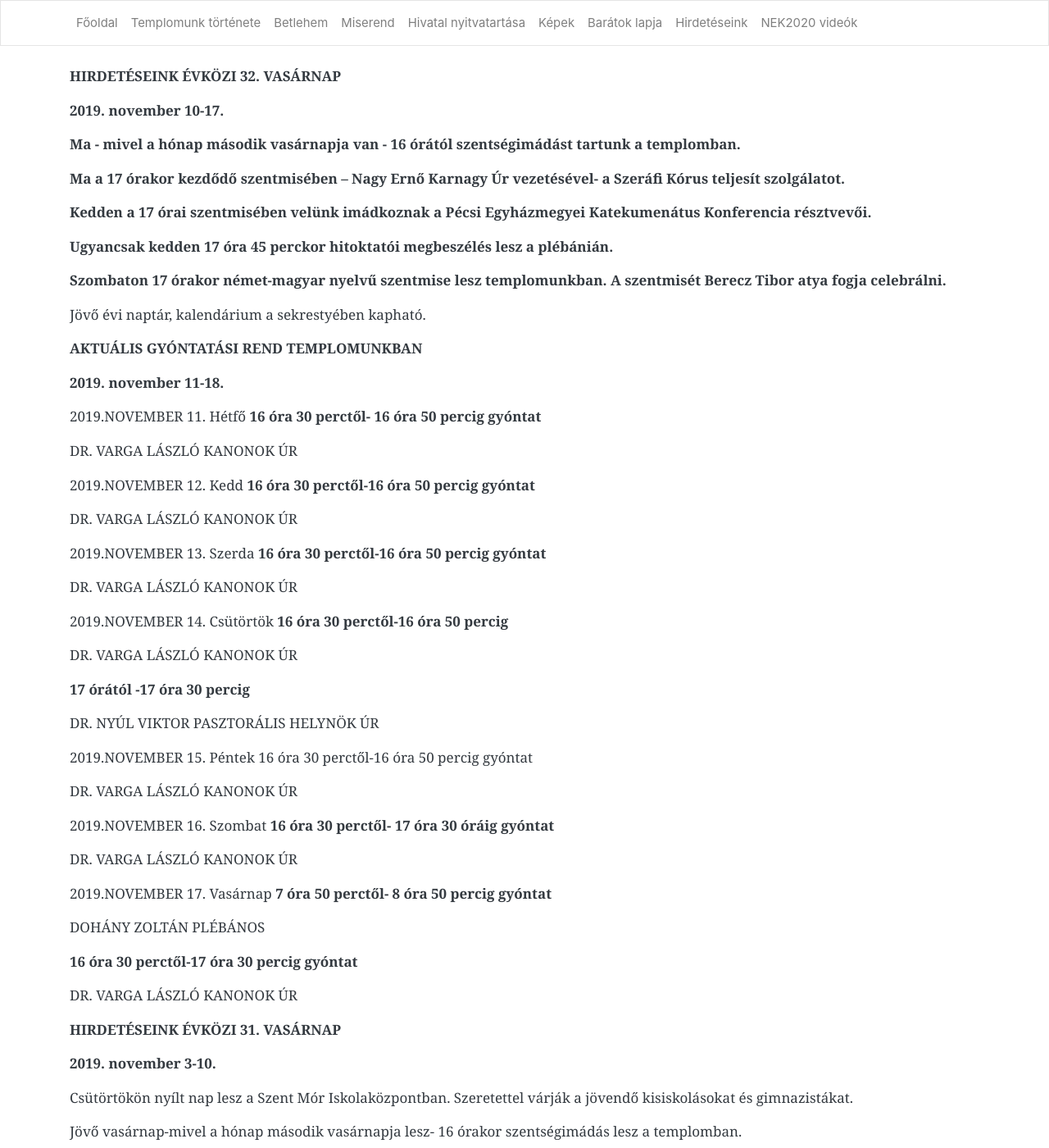
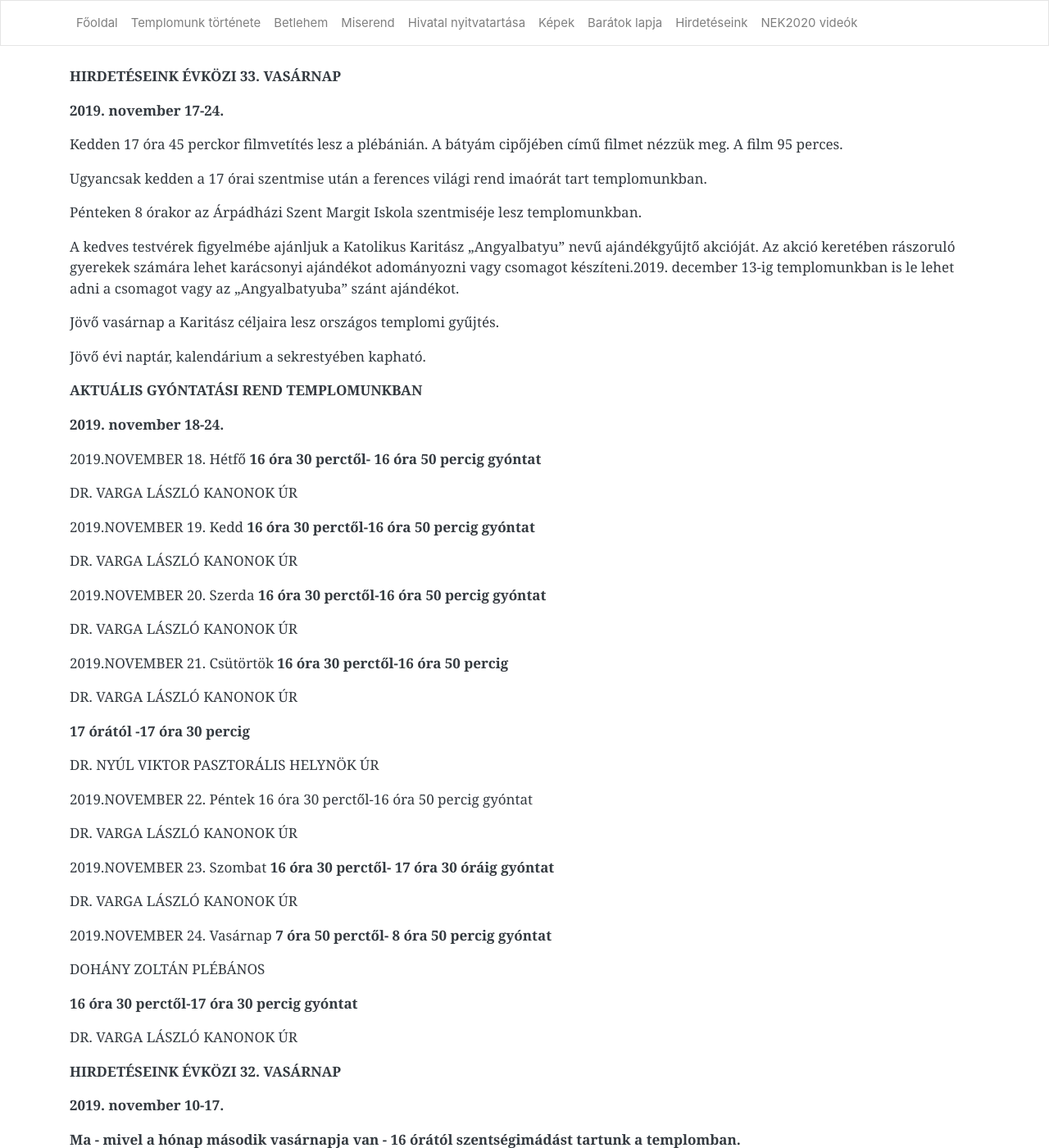
Before and after one commit to pecsi-ferences/pecsi-ferences.github.io, a Jekyll site: the page built from hirdeteseink.md, in a window 1280 px wide and 1400 px high. Shown: the whole window at 82% size. Built offline with Jekyll 4.4.1, drawn with Linux system fonts in a browser that asks for light colours; nearby versions of some CDN libraries.

Commit message:
Update from Forestry.io Zoltán Dohány updated hirdeteseink.md

```diff
--- a/hirdeteseink.md
+++ b/hirdeteseink.md
@@ -3,6 +3,62 @@ layout: default
 title: Hirdetéseink
 
 ---
+**HIRDETÉSEINK ÉVKÖZI 33. VASÁRNAP**
+
+**2019. november 17-24.**
+
+Kedden 17 óra 45 perckor filmvetítés lesz a plébánián. A bátyám cipőjében című filmet nézzük meg. A film 95 perces.
+
+Ugyancsak kedden a 17 órai szentmise után a ferences világi rend imaórát tart templomunkban.
+
+Pénteken 8 órakor az Árpádházi Szent Margit Iskola szentmiséje lesz templomunkban.
+
+A kedves testvérek figyelmébe ajánljuk a Katolikus Karitász „Angyalbatyu” nevű ajándékgyűjtő akcióját. Az akció keretében rászoruló gyerekek számára lehet karácsonyi ajándékot adományozni vagy csomagot készíteni.2019. december 13-ig templomunkban is le lehet adni a csomagot vagy az „Angyalbatyuba” szánt ajándékot.
+
+Jövő vasárnap a Karitász céljaira lesz országos templomi gyűjtés.
+
+Jövő évi naptár, kalendárium a sekrestyében kapható.
+
+**AKTUÁLIS GYÓNTATÁSI REND TEMPLOMUNKBAN**
+
+**2019. november 18-24.**
+
+2019\.NOVEMBER 18. Hétfő **16 óra 30 perctől- 16 óra 50 percig gyóntat**
+
+DR. VARGA LÁSZLÓ KANONOK ÚR
+
+2019\.NOVEMBER 19. Kedd **16 óra 30 perctől-16 óra 50 percig gyóntat**
+
+DR. VARGA LÁSZLÓ KANONOK ÚR
+
+2019\.NOVEMBER 20. Szerda **16 óra 30 perctől-16 óra 50 percig gyóntat**
+
+DR. VARGA LÁSZLÓ KANONOK ÚR
+
+2019\.NOVEMBER 21. Csütörtök **16 óra 30 perctől-16 óra 50 percig**
+
+DR. VARGA LÁSZLÓ KANONOK ÚR
+
+**17 órától -17 óra 30 percig**
+
+DR. NYÚL VIKTOR PASZTORÁLIS HELYNÖK ÚR
+
+2019\.NOVEMBER 22. Péntek 16 óra 30 perctől-16 óra 50 percig gyóntat
+
+DR. VARGA LÁSZLÓ KANONOK ÚR
+
+2019\.NOVEMBER 23. Szombat **16 óra 30 perctől- 17 óra 30 óráig gyóntat**
+
+DR. VARGA LÁSZLÓ KANONOK ÚR
+
+2019\.NOVEMBER 24. Vasárnap **7 óra 50 perctől- 8 óra 50 percig gyóntat**
+
+DOHÁNY ZOLTÁN PLÉBÁNOS
+
+**16 óra 30 perctől-17 óra 30 percig gyóntat**
+
+DR. VARGA LÁSZLÓ KANONOK ÚR
+
 **HIRDETÉSEINK ÉVKÖZI 32. VASÁRNAP**
 
 **2019. november 10-17.**
```
